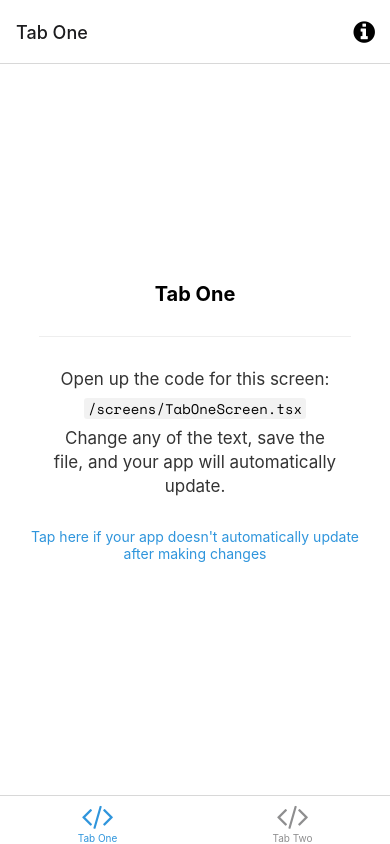
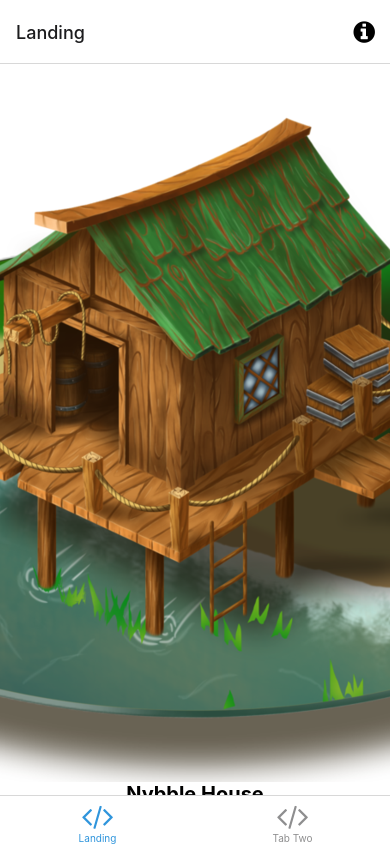
Before and after one commit to Nybble-House/nybble-house-client, a React Native app: screen /Landing in a window 390 px wide. Built offline with nearby package versions, Linux system fonts and the light colour scheme; what expo-linking would draw is missing.

Commit message:
renamed TabOneScreen to Landing

```diff
--- a/navigation/LinkingConfiguration.ts
+++ b/navigation/LinkingConfiguration.ts
@@ -15,9 +15,9 @@ const linking: LinkingOptions<RootStackParamList> = {
     screens: {
       Root: {
         screens: {
-          TabOne: {
+          Landing: {
             screens: {
-              TabOneScreen: 'one',
+              Landing: 'one',
             },
           },
           TabTwo: {
--- a/navigation/index.tsx
+++ b/navigation/index.tsx
@@ -14,7 +14,7 @@ import Colors from '../constants/Colors';
 import useColorScheme from '../hooks/useColorScheme';
 import ModalScreen from '../screens/ModalScreen';
 import NotFoundScreen from '../screens/NotFoundScreen';
-import TabOneScreen from '../screens/TabOneScreen';
+import Landing from '../screens/Landing';
 import TabTwoScreen from '../screens/TabTwoScreen';
 import { RootStackParamList, RootTabParamList, RootTabScreenProps } from '../types';
 import LinkingConfiguration from './LinkingConfiguration';
@@ -58,15 +58,15 @@ function BottomTabNavigator() {
 
   return (
     <BottomTab.Navigator
-      initialRouteName="TabOne"
+      initialRouteName="Landing"
       screenOptions={{
         tabBarActiveTintColor: Colors[colorScheme].tint,
       }}>
       <BottomTab.Screen
-        name="TabOne"
-        component={TabOneScreen}
-        options={({ navigation }: RootTabScreenProps<'TabOne'>) => ({
-          title: 'Tab One',
+        name="Landing"
+        component={Landing}
+        options={({ navigation }: RootTabScreenProps<'Landing'>) => ({
+          title: 'Landing',
           tabBarIcon: ({ color }) => <TabBarIcon name="code" color={color} />,
           headerRight: () => (
             <Pressable
--- /dev/null
+++ b/screens/Landing.tsx
@@ -0,0 +1,39 @@
+import { StyleSheet, Image } from 'react-native';
+
+import EditScreenInfo from '../components/EditScreenInfo';
+import { Text, View } from '../components/Themed';
+import { RootTabScreenProps } from '../types';
+
+export default function Landing({ navigation }: RootTabScreenProps<'Landing'>) {
+  return (
+    <View style={styles.container}>
+       <Image
+        style={styles.logo}
+        source={require('../assets/images/houseLogo.png')}
+      />
+      {/* <View style={styles.separator} lightColor="#eee" darkColor="rgba(255,255,255,0.1)" /> */}
+      <Text style={styles.title}>Nybble House</Text>
+      {/* <EditScreenInfo path="/screens/TabOneScreen.tsx" /> */}
+    </View>
+  );
+}
+
+const styles = StyleSheet.create({
+  container: {
+    flex: 1,
+    alignItems: 'center',
+    justifyContent: 'center',
+  },
+  title: {
+    fontSize: 20,
+    fontWeight: 'bold',
+  },
+  separator: {
+    marginVertical: 30,
+    height: 1,
+    width: '80%',
+  },
+  logo: {
+    // width: '80%',
+  },
+});
--- a/screens/TabOneScreen.tsx
+++ /dev/null
@@ -1,32 +0,0 @@
-import { StyleSheet } from 'react-native';
-
-import EditScreenInfo from '../components/EditScreenInfo';
-import { Text, View } from '../components/Themed';
-import { RootTabScreenProps } from '../types';
-
-export default function TabOneScreen({ navigation }: RootTabScreenProps<'TabOne'>) {
-  return (
-    <View style={styles.container}>
-      <Text style={styles.title}>Tab One</Text>
-      <View style={styles.separator} lightColor="#eee" darkColor="rgba(255,255,255,0.1)" />
-      <EditScreenInfo path="/screens/TabOneScreen.tsx" />
-    </View>
-  );
-}
-
-const styles = StyleSheet.create({
-  container: {
-    flex: 1,
-    alignItems: 'center',
-    justifyContent: 'center',
-  },
-  title: {
-    fontSize: 20,
-    fontWeight: 'bold',
-  },
-  separator: {
-    marginVertical: 30,
-    height: 1,
-    width: '80%',
-  },
-});
--- a/types.tsx
+++ b/types.tsx
@@ -25,7 +25,7 @@ export type RootStackScreenProps<Screen extends keyof RootStackParamList> = Nati
 >;
 
 export type RootTabParamList = {
-  TabOne: undefined;
+  Landing: undefined;
   TabTwo: undefined;
 };
 
```
Also changed, not shown: assets/images/houseLogo.png (added), assets/images/houseLogo256px.png (added).
